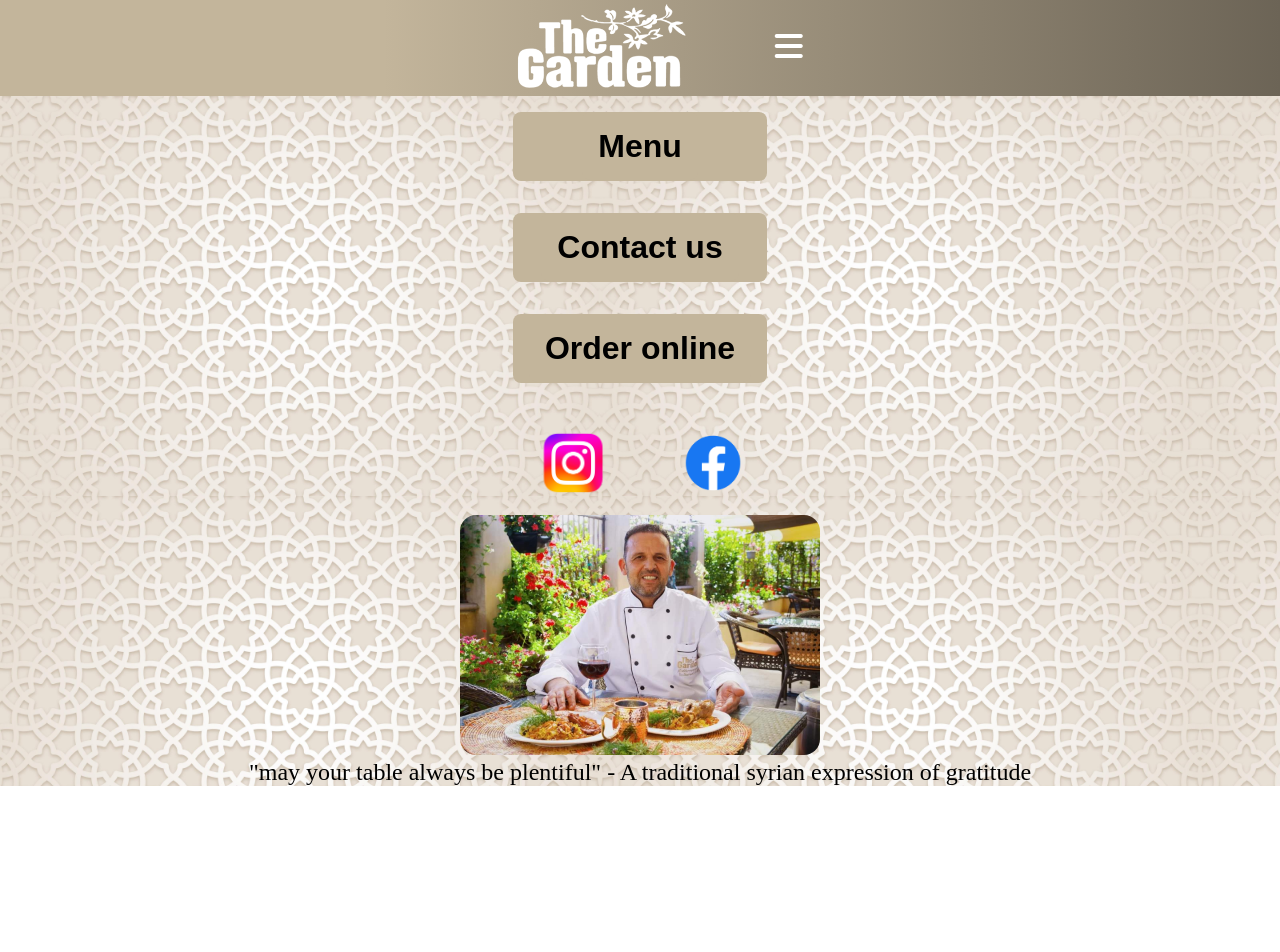
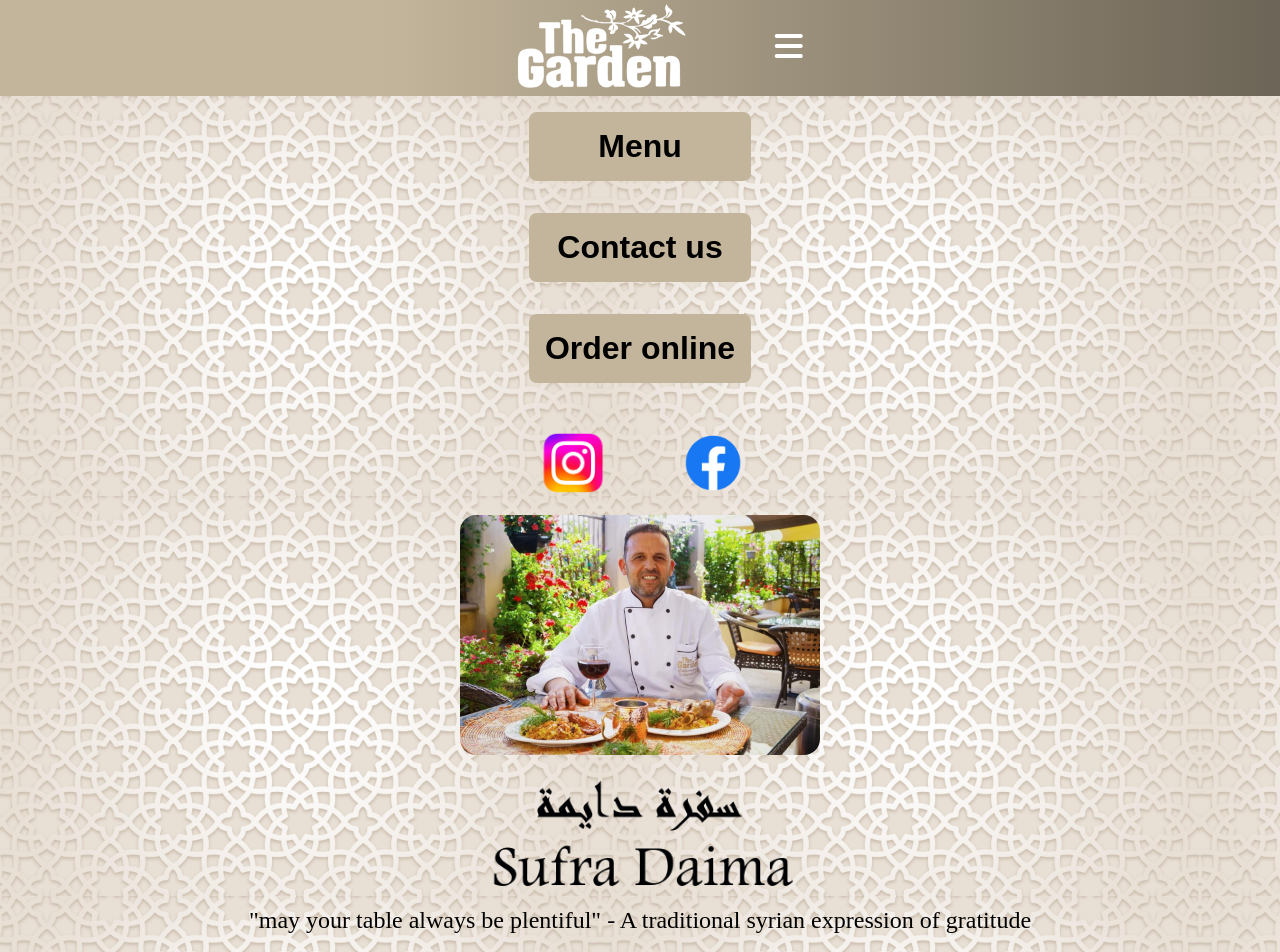
Before and after one commit to OmarKanj/restaurant-app, a React (Create React App) app: page / in a window 1280 px wide. Shown: the top 952 px of the page. Before the commit the page ends 800 px from the top, so only its background shows below. Built offline with nearby package versions, Linux system fonts and the light colour scheme.

Commit message:
small additions to homepage and changed some styling

```diff
--- a/src/App.js
+++ b/src/App.js
@@ -16,7 +16,6 @@ function App() {
             <Route exact path='/menu' element={<Menu/>}/>
             <Route exact path='/contact' element={<Contact/>}/>
             <Route exact path='/order' element={<Order/>}/>
-            <Route exact path='/about' element={<About/>}/>
             <Route path="*" element={<Menu/>}/>
         </Routes>
         </div>
@@ -56,11 +55,4 @@ function Order () {
     )
 }
 
-function About () {
-    return (
-        <div className="App">
-        </div>
-    )
-}
-
 export default App;
--- a/src/components/Sidebar/Sidebar.js
+++ b/src/components/Sidebar/Sidebar.js
@@ -2,8 +2,6 @@ import React, {Component} from 'react'
 import {SidebarItems} from './SidebarData.js'
 import './Sidebar.css'
 import {images} from '../images'
-//import {Link} from 'react-router-dom'
-//import {Button} from '../Button.js'
 
 class Sidebar extends Component {
     state = {
--- a/src/pages/Contact.css
+++ b/src/pages/Contact.css
@@ -35,3 +35,7 @@
     padding: 2rem;
     border-radius: 3rem;
 }
+
+.google-maps-holder {
+    padding-bottom: 8rem;
+}
--- a/src/pages/Contact.js
+++ b/src/pages/Contact.js
@@ -29,9 +29,9 @@ class ContactPage extends Component {
 
 function GoogleMaps () {
     return (
-        <div>
+        <div className="google-maps-holder">
             <iframe src="https://www.google.com/maps/embed?pb=!1m18!1m12!1m3!1d1423.168947145623!2d-117.66380473112955!3d33.674358016610306!2m3!1f0!2f0!3f0!3m2!1i1024!2i768!4f13.1!3m3!1m2!1s0x80dce9e1c8a06459%3A0xce35df673ce46e46!2s41%20Auto%20Center%20Dr%2C%20Lake%20Forest%2C%20CA%2092610!5e0!3m2!1sen!2sus!4v1666593458650!5m2!1sen!2sus"
-            title="googlemaps"
+            title="google-maps"
             style={{
                 border: 0,
                 borderRadius: '2rem'
--- a/src/pages/Home/Home.css
+++ b/src/pages/Home/Home.css
@@ -37,8 +37,13 @@
     border-radius: 1rem;
 }
 
+.home-sufra {
+    margin-top: 1rem;
+    height: 8rem;
+}
+
 .home-picture-text {
-    padding-top: 0.5rem;
+    padding-bottom: 3rem;
     font-family: 'Brush Script MT', cursive;
     font-size: 1.5rem;
 }
--- a/src/pages/Home/Home.js
+++ b/src/pages/Home/Home.js
@@ -9,11 +9,9 @@ class Home extends Component {
                 <ul className="home-buttons">
                     {homeButtons.map((item, index)=> {
                         return (
-                            <li key={index} className="home-button">
-                                <a className="home-button" href={item.href}>
-                                    {item.name}
-                                </a>
-                            </li>
+                            <a className="home-button" href={item.href}>
+                                {item.name}
+                            </a>
                         )
                     })}
                 </ul>
@@ -23,12 +21,15 @@ class Home extends Component {
                 <a href="https://www.google.com/">
                     <img className="social-button" src={images['facebook-logo.png']} alt='no preview'></img>
                 </a>
-                <div className="home-pic">
+                <div>
                     <img className='home-picture'src={images['home-pic1.jpg']} alt='no preview'></img>
                 </div>
-                <span className="home-picture-text">
+                <div>
+                    <img className='home-sufra'src={images['sufra.png']} alt='no preview'></img>
+                </div>
+                <div className="home-picture-text">
                     "may your table always be plentiful" - A traditional syrian expression of gratitude
-                </span>
+                </div>
             </div>
         )
     }
```
Also changed, not shown: src/images/sufra.png (added).
